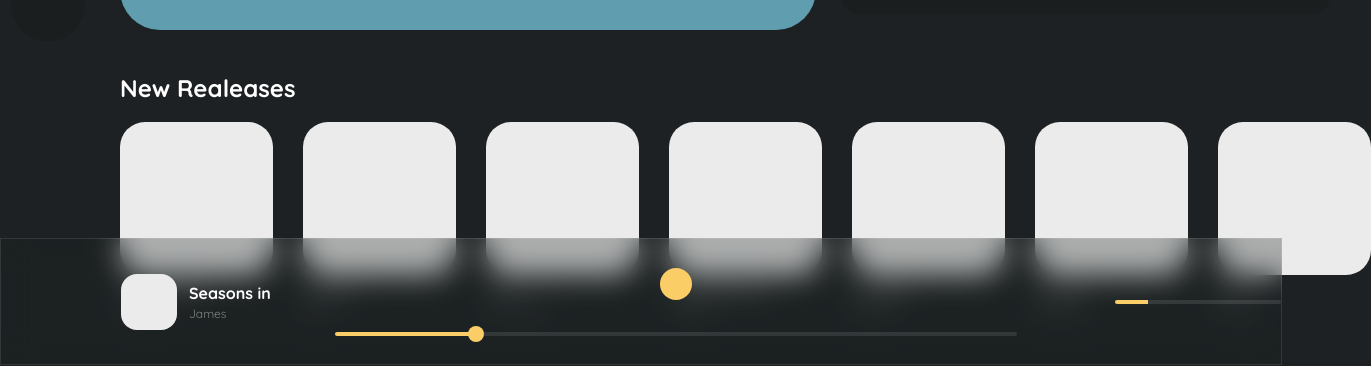
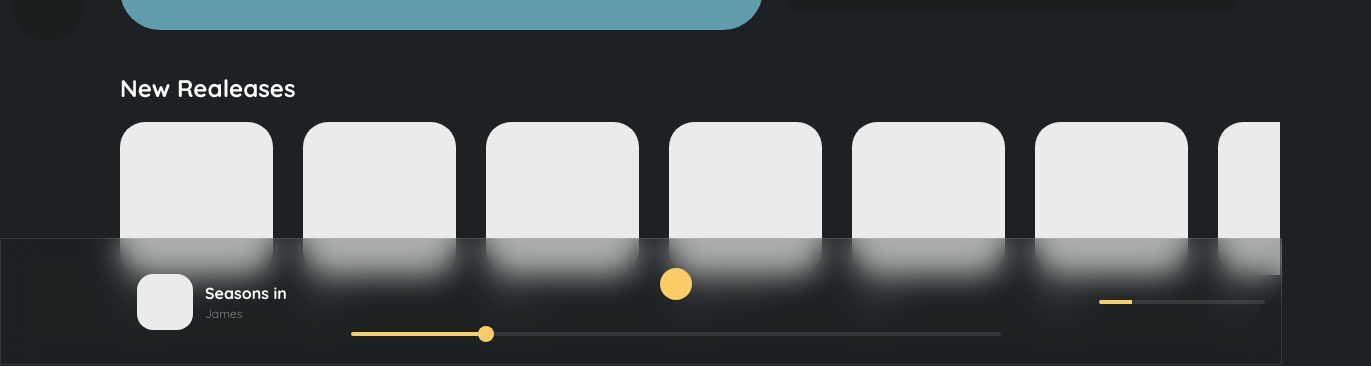
Before and after one commit to gzkdev/musica, a React (Vite) app: page / in a window 1280 px wide. Shown: the part 435-801 px from the top of the page, 1371 px wide, since content can reach past the window. Built offline with nearby package versions, Linux system fonts and the light colour scheme; some icons are missing.

Commit message:
style: optimize music player component styles

```diff
--- a/src/components/MusicPlayer/MusicPlayer.module.css
+++ b/src/components/MusicPlayer/MusicPlayer.module.css
@@ -14,7 +14,6 @@
   width: 100%;
   max-width: 1440px;
   display: grid;
-  margin: auto;
   height: 100%;
 }
 
@@ -22,6 +21,7 @@
   height: 100%;
   display: flex;
   gap: 64px;
+  padding: 0 16px;
   align-items: center;
   justify-content: space-between;
 }
@@ -58,7 +58,7 @@
   display: flex;
   align-items: center;
   gap: 42px;
-  margin: 0 auto;
+  width: max-content;
 }
 
 .btn__controls button {
@@ -68,12 +68,16 @@
   color: #fff;
   height: 32px;
   width: 32px;
-  display: flex;
+  display: none;
   align-items: center;
   justify-content: center;
   border-radius: 50%;
   cursor: pointer;
   transition: 200ms;
+}
+
+.btn__controls button[data-mobile] {
+  display: flex;
 }
 
 .btn__controls button:active,
@@ -103,6 +107,14 @@
     grid-column: 2/3;
   }
 
+  .btn__controls {
+    margin: 0 auto;
+  }
+
+  .btn__controls button {
+    display: flex;
+  }
+
   .audio__volume {
     display: flex;
     min-width: 200px;
--- a/src/components/MusicPlayer/index.tsx
+++ b/src/components/MusicPlayer/index.tsx
@@ -27,10 +27,10 @@ function MusicPlayer() {
               <button>
                 <Previous size={18} variant="Bold" />
               </button>
-              <button data-play>
+              <button data-play data-mobile>
                 <Play size={18} variant="Bold" />
               </button>
-              <button>
+              <button data-mobile>
                 <Next size={18} variant="Bold" />
               </button>
               <button>
--- a/src/components/NewReleases/NewReleases.module.css
+++ b/src/components/NewReleases/NewReleases.module.css
@@ -1,3 +1,7 @@
+.section {
+  overflow-x: auto;
+}
+
 .section__heading {
   font-size: 20px;
   font-weight: bold;
@@ -5,7 +9,6 @@
 }
 
 .carousel {
-  overflow-x: auto;
   max-width: 1440px;
 }
 
@@ -14,6 +17,11 @@
   list-style: none;
   gap: 30px;
   padding: 16px 16px;
+  overflow-x: auto;
+}
+
+.carousel__list::-webkit-scrollbar {
+  width: 0;
 }
 
 .carousel__list a {
```
